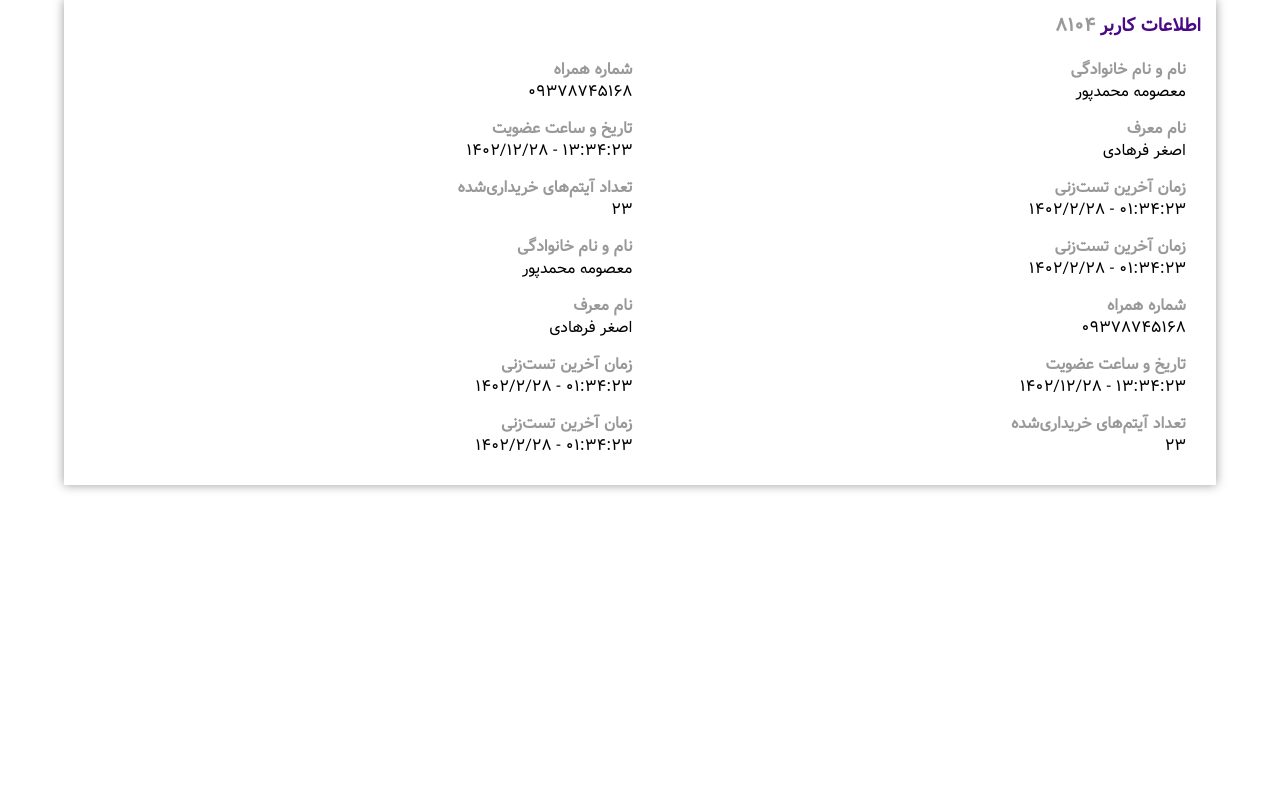
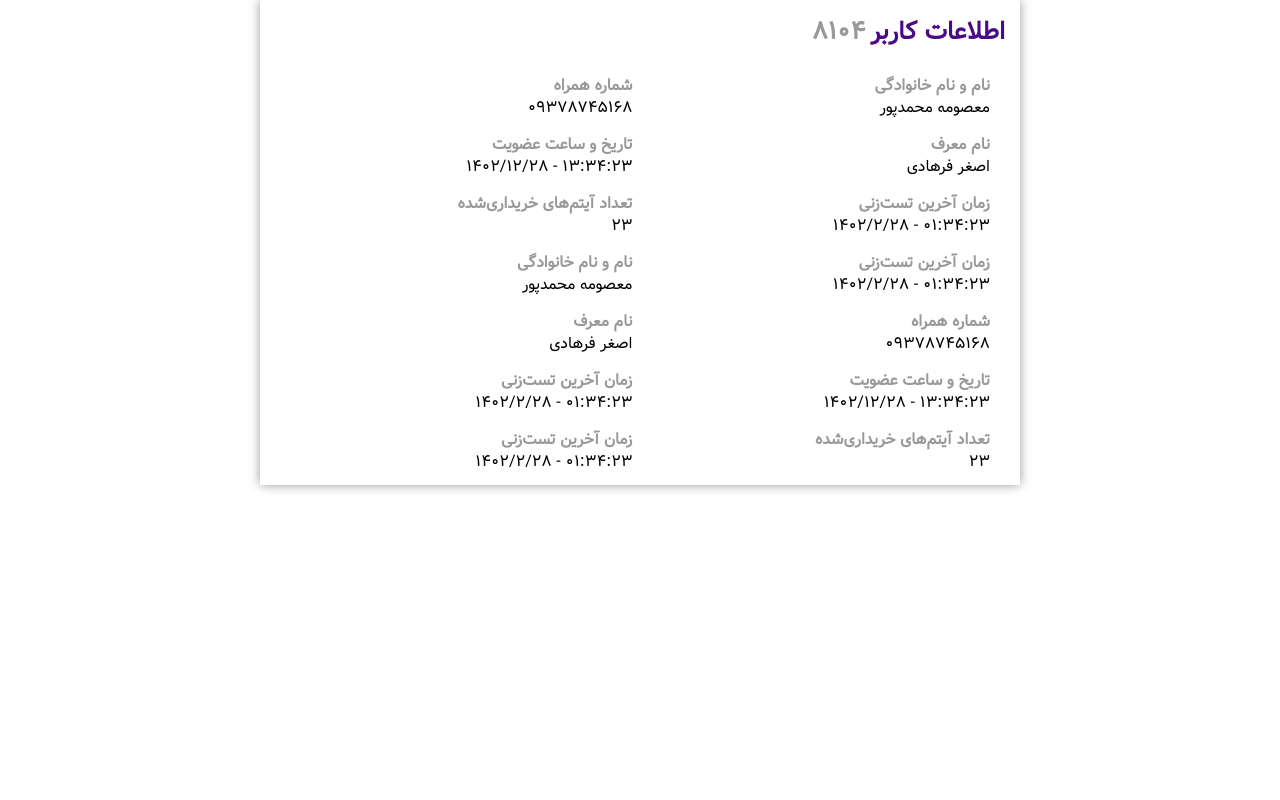
Before and after one commit to Alireza-Jodat2001/tikdadInfo, a website: page index.html in a window 1280 px wide. Drawn offline with Linux system fonts and the light colour scheme.

Commit message:
commit all file. -D

```diff
--- a/Sass/style.scss
+++ b/Sass/style.scss
@@ -15,15 +15,23 @@
 .info-box {
     margin: 0 auto;
     padding: 10px 15px 0;
-    width: 90%;
     height: 485px;
     box-shadow: 0 0 10px #999;
+    width: 90%;
+
+    @media screen and (min-width: 560px) {
+        max-width: 760px;
+    }
 }
 
 .info-box {
     &__heading {
         color: #4a0985;
-        margin-bottom: 15px;
+        margin-bottom: 20px;
+
+        @media screen and (min-width: 560px) {
+            font-size: 25px;
+        }
 
         & span {
             margin-right: 5px;
@@ -34,18 +42,24 @@
 
 .info-box {
     .info-box__ul {
-        height: 405px;
+        max-height: 405px;
         overflow-y: scroll;
         text-align: right;
         padding-right: 15px;
-        display: flex;
-        flex-wrap: wrap;
-        flex-direction: row-reverse;
-        align-items: flex-start;
+
+        @media screen and (min-width: 560px) {
+            display: flex;
+            flex-wrap: wrap;
+            flex-direction: row-reverse;
+            align-items: flex-start;
+        }
     }
 
     .info-box__li {
-        width: 50%;
+        @media screen and (min-width: 560px) {
+            width: 50%;
+        }
+
         &:not(:last-child) {
             margin-bottom: 10px;
         }
--- a/package.json
+++ b/package.json
@@ -6,7 +6,7 @@
   "scripts": {
     "test": "echo \"Error: no test specified\" && exit 1",
     "compile:sass": "node-sass Sass/style.scss Css/style.css -w",
-    "prefix:css": "postcss --use autoprefixer -b 'last 10 versions' Sass/style.scss -o Css/style.css -w"
+    "prefix:css": "postcss --use autoprefixer -b 'last 10 versions' Css/style.css -o prefix/prefix.css -w"
   },
   "author": "",
   "license": "ISC",
@@ -14,5 +14,8 @@
     "autoprefixer": "^10.4.16",
     "node-sass": "^9.0.0",
     "postcss-cli": "^10.1.0"
+  },
+  "dependencies": {
+    "postcss": "^8.4.32"
   }
 }
```
Also changed, not shown: Css/style.css, 1 other file.
